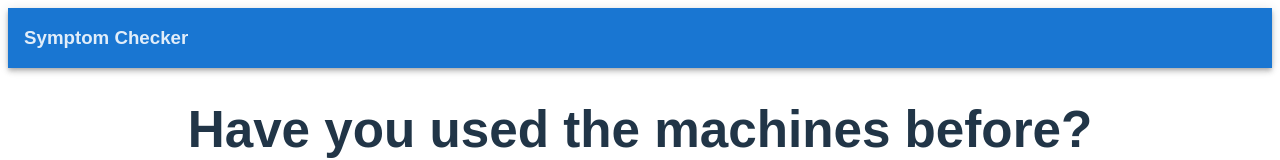
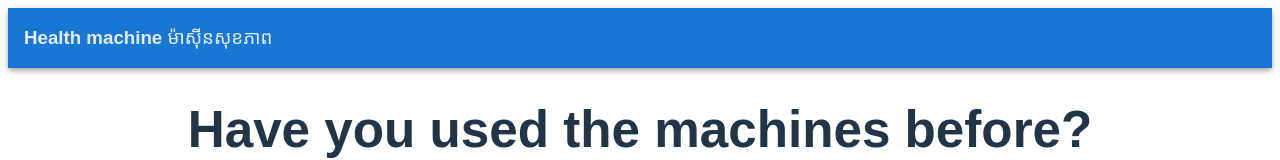
Before and after one commit to czlucius/symptomchecker, a React (Vite) app: page / in a window 1280 px wide. Shown: the top 160 px of the page. Built offline with nearby package versions, Linux system fonts and the light colour scheme.

Commit message:
Changes to App.jsx

```diff
--- a/src/App.jsx
+++ b/src/App.jsx
@@ -5,12 +5,14 @@ import {SurveyDesc, SurveyStep, SurveyType} from "./components/SurveyStep";
 import {BrowserRouter, Route, Routes} from "react-router-dom";
 import Startpage from "./pages/Startpage";
 import QuestionsPage from "./pages/QuestionsPage";
+import SignupPage from "./pages/SignupPage";
 
 
 
 
 function App() {
-
+const stage = useState(0)
+    const risk = useState(true)
 
 
     return (
@@ -22,14 +24,15 @@ function App() {
                 flexDirection: "row",
                 width: "auto"
             }}>
-                <h3 style={{margin: 16}}>Symptom Checker</h3>
+                <h3 style={{margin: 16}}>Health machine ម៉ាស៊ីនសុខភាព</h3>
             </AppBar>
 
             <BrowserRouter>
                 <Routes>
                     <Route path="/" element={<Startpage/>}/>
-                    <Route path="/questions" element={<QuestionsPage/>}/>
+                    <Route path="/questions" element={<QuestionsPage stage={stage} risk={risk} />}/>
                     {/*<Route path="/users/:id" element={<UserResult/>}/>*/}
+                    <Route path="/signup" element={<SignupPage/>}/>
 
                 </Routes>
             </BrowserRouter>
```
